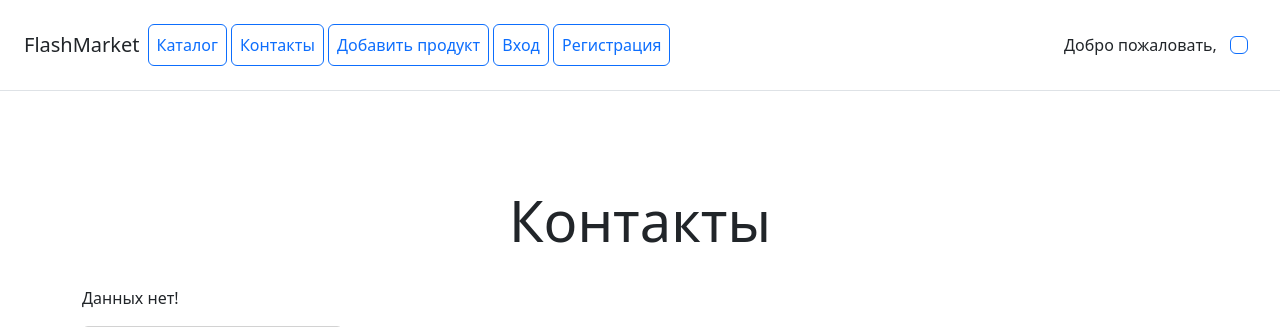
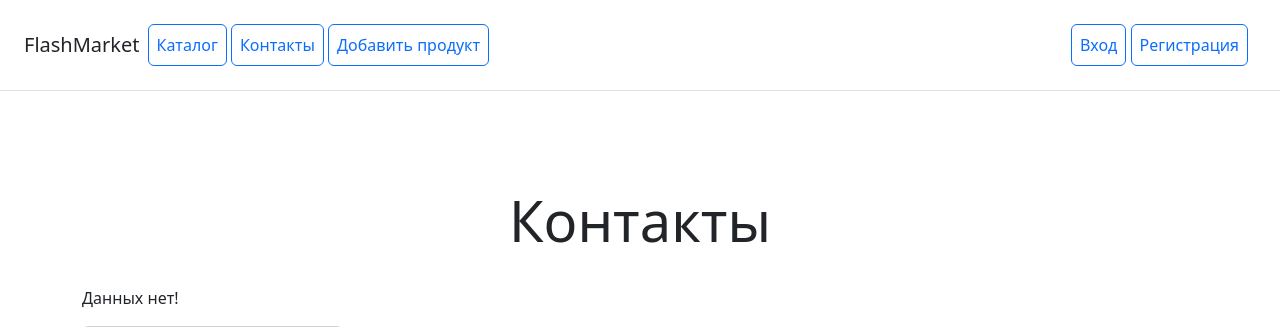
Before and after one commit to Lolomyn/django_hw, a Django app: page /catalog/contacts/ in a window 1280 px wide. Shown: the top 327 px of the page. Run offline with Django 5.2, Linux system fonts and the light colour scheme; data that the repository does not hold is empty.

Commit message:
some fixes

```diff
--- a/catalog/templates/catalog/header.html
+++ b/catalog/templates/catalog/header.html
@@ -4,19 +4,16 @@
         <a class="p-2 btn btn-outline-primary" href="{% url 'catalog:product_list' %}">Каталог</a>
         <a class="p-2 btn btn-outline-primary" href="{% url 'catalog:contacts' %}">Контакты</a>
         <a class="p-2 btn btn-outline-primary" href="{% url 'catalog:product_create' %}">Добавить продукт</a>
+    </div>
+
+    <div class="ms-auto p-2">
 
         {% if user.is_authenticated %}
+            <a class="p-2 btn">Добро пожаловать, {{ user.email }}</a>
             <a class="p-2 btn btn-outline-primary" href="{% url 'users:logout' %}">Выход</a>
         {% else %}
             <a class="p-2 btn btn-outline-primary" href="{% url 'users:login' %}">Вход</a>
             <a class="p-2 btn btn-outline-primary" href="{% url 'users:register' %}">Регистрация</a>
         {% endif %}
     </div>
-
-        <div class="ms-auto p-2">
-            <a class="p-2 btn">Добро пожаловать, {{ user.email }}</a>
-            <a class="p-2 btn btn-outline-primary" href="{% url 'users:user_update'%}">{{ user.country }}</a>
-
-
-        </div>
 </header>
--- a/users/views.py
+++ b/users/views.py
@@ -48,6 +48,7 @@
             from_email=EMAIL_HOST_USER,
             recipient_list=[user.email]
         )
+        return super().form_valid(form)
 
 
 def email_confirm(request, token):
```
Also changed, not shown: media/users/avatars/test.jpg (added). Lines whose indentation alone changed are shown as unchanged.
